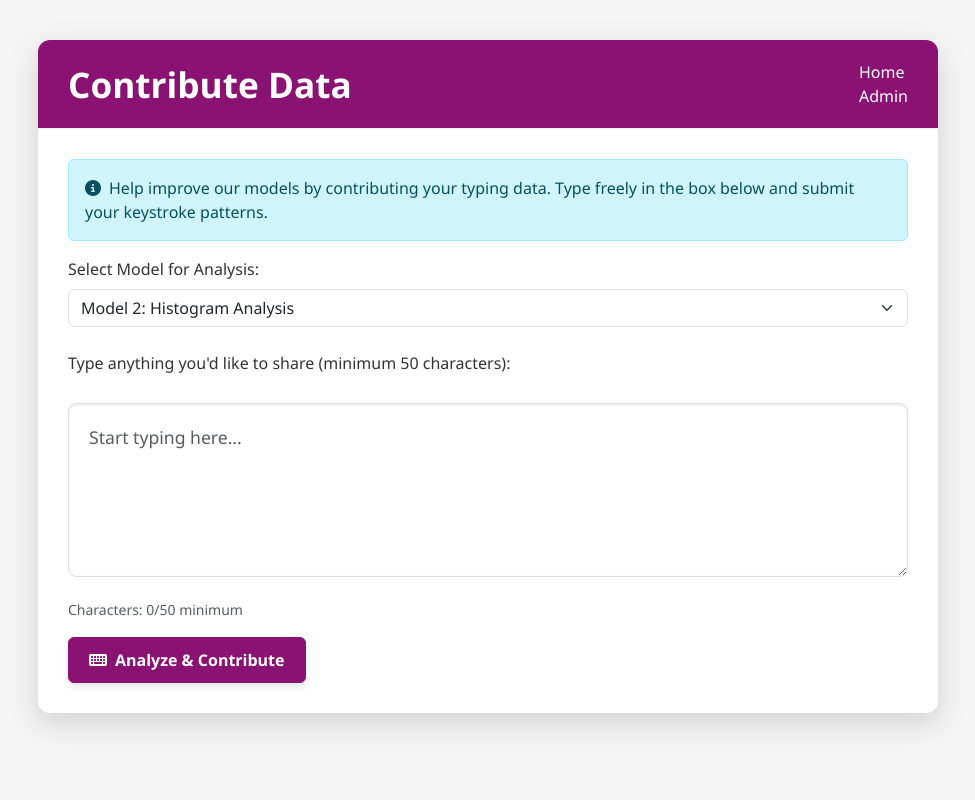
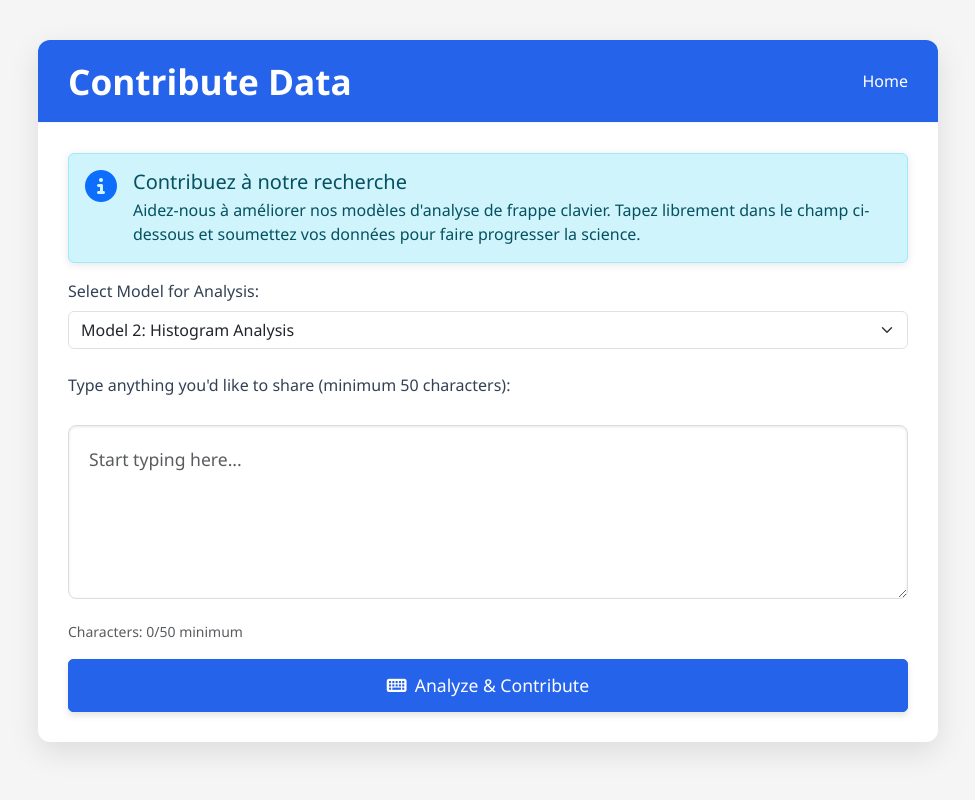
Before and after one commit to mohamed-ben-lboukht/ppl, a Flask app: page /contribute in a window 1280 px wide. Shown: the whole page, without its empty margins (152-1127 px from the left). Run offline with Flask 3, Linux system fonts and the light colour scheme.

```diff
--- a/static/css/styles.css
+++ b/static/css/styles.css
@@ -1,10 +1,10 @@
 :root {
-    --primary-color: #8A1273; /* GREYC purple */
-    --secondary-color: #9A2283;
-    --accent-color: #5A0152;
-    --light-grey: #f0f0f0;
-    --dark-grey: #333333;
-    --medium-grey: #555555;
+    --primary-color: #2563EB; /* Bleu principal */
+    --secondary-color: #3B82F6;
+    --accent-color: #1D4ED8;
+    --light-grey: #F1F5F9;
+    --dark-grey: #334155;
+    --medium-grey: #64748B;
 }
 
 body {
@@ -22,7 +22,7 @@ body {
     background-color: white;
     border-radius: 12px;
     padding: 30px;
-    box-shadow: 0 10px 30px rgba(0, 0, 0, 0.15);
+    box-shadow: 0 10px 30px rgba(0, 0, 0, 0.1);
     transform: translateY(0);
     transition: transform 0.5s ease, box-shadow 0.5s ease;
     position: relative;
@@ -99,3 +99,53 @@ body {
     box-shadow: 0 0 0 3px rgba(138, 18, 115, 0.2);
     outline: none;
 }
+
+/* Ajout de styles modernes */
+.btn {
+    border-radius: 5px;
+    font-weight: 500;
+    transition: all 0.3s ease;
+}
+
+.btn-lg {
+    padding: 0.75rem 1.5rem;
+    font-size: 1.1rem;
+}
+
+.card {
+    border-radius: 10px;
+    overflow: hidden;
+    box-shadow: 0 4px 10px rgba(0, 0, 0, 0.05);
+    transition: transform 0.3s ease, box-shadow 0.3s ease;
+}
+
+.card:hover {
+    transform: translateY(-5px);
+    box-shadow: 0 8px 15px rgba(0, 0, 0, 0.1);
+}
+
+.shadow-sm {
+    box-shadow: 0 2px 8px rgba(0, 0, 0, 0.1) !important;
+}
+
+.form-control:focus {
+    border-color: var(--primary-color);
+    box-shadow: 0 0 0 0.25rem rgba(37, 99, 235, 0.25);
+}
+
+/* Animation pour les boutons */
+@keyframes pulse {
+    0% {
+        box-shadow: 0 0 0 0 rgba(37, 99, 235, 0.5);
+    }
+    70% {
+        box-shadow: 0 0 0 10px rgba(37, 99, 235, 0);
+    }
+    100% {
+        box-shadow: 0 0 0 0 rgba(37, 99, 235, 0);
+    }
+}
+
+.pulse {
+    animation: pulse 2s infinite;
+}
--- a/templates/contribute.html
+++ b/templates/contribute.html
@@ -52,12 +52,19 @@
             <h1>Contribute Data</h1>
             <div>
                 <a href="/" class="nav-link">Home</a>
-                <a href="/admin" class="nav-link">Admin</a>
             </div>
         </div>
 
-        <div class="alert alert-info">
-            <i class="fas fa-info-circle me-2"></i>Help improve our models by contributing your typing data. Type freely in the box below and submit your keystroke patterns.
+        <div class="alert alert-info shadow-sm">
+            <div class="d-flex">
+                <div class="me-3">
+                    <i class="fas fa-info-circle fa-2x text-primary"></i>
+                </div>
+                <div>
+                    <h5 class="mb-1">Contribuez à notre recherche</h5>
+                    <p class="mb-0">Aidez-nous à améliorer nos modèles d'analyse de frappe clavier. Tapez librement dans le champ ci-dessous et soumettez vos données pour faire progresser la science.</p>
+                </div>
+            </div>
         </div>
 
         <div class="model-selector mb-4">
@@ -77,7 +84,7 @@
             </div>
         </div>
 
-        <button id="analyzeBtn" class="btn btn-primary">
+        <button id="analyzeBtn" class="btn btn-primary btn-lg w-100">
             <i class="fas fa-keyboard me-2"></i>Analyze & Contribute
         </button>
 
@@ -95,20 +102,24 @@
             </div>
 
             <div id="feedbackForm" class="feedback-form mt-4">
-                <h5>Are these predictions correct?</h5>
+                <div class="card border-0 shadow-sm">
+                    <div class="card-header bg-primary text-white">
+                        <h5 class="mb-0"><i class="fas fa-question-circle me-2"></i>Ces prédictions sont-elles correctes?</h5>
+                    </div>
+                    <div class="card-body">
                         <div class="mb-3">
                             <div class="form-check form-check-inline">
                                 <input class="form-check-input" type="radio" name="feedbackChoice" id="correctChoice" value="correct">
-                        <label class="form-check-label" for="correctChoice">Yes, they're correct</label>
+                                <label class="form-check-label" for="correctChoice">Oui, elles sont correctes</label>
                             </div>
                             <div class="form-check form-check-inline">
                                 <input class="form-check-input" type="radio" name="feedbackChoice" id="incorrectChoice" value="incorrect">
-                        <label class="form-check-label" for="incorrectChoice">No, provide corrections</label>
+                                <label class="form-check-label" for="incorrectChoice">Non, je vais corriger</label>
                             </div>
                         </div>
 
                         <div id="correctionForm" class="mt-3" style="display: none;">
-                    <h6>Please provide correct information:</h6>
+                            <h6 class="border-bottom pb-2 mb-3">Veuillez fournir les informations correctes :</h6>
                             <div class="row">
                                 <div class="col-md-6">
                                     <div class="mb-3">
@@ -154,9 +165,11 @@
                             </div>
                         </div>
 
-                <button id="submitFeedbackBtn" class="btn btn-primary mt-3">
-                    <i class="fas fa-paper-plane me-2"></i>Submit Feedback
+                        <button id="submitFeedbackBtn" class="btn btn-primary btn-lg w-100 mt-3">
+                            <i class="fas fa-paper-plane me-2"></i>Envoyer mon feedback
                         </button>
+                    </div>
+                </div>
             </div>
         </div>
     </div>
```
Also changed, not shown: data/example-data.json (added, +20 -0 lines), templates/index.html (+18 -3 lines), README.md. Lines whose indentation alone changed are shown as unchanged.
